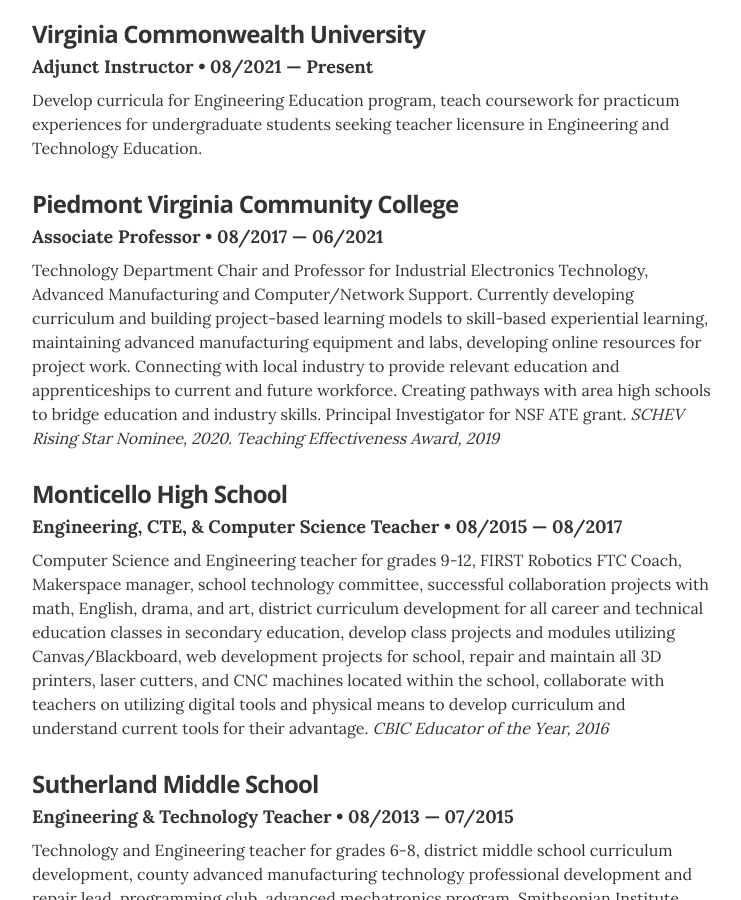
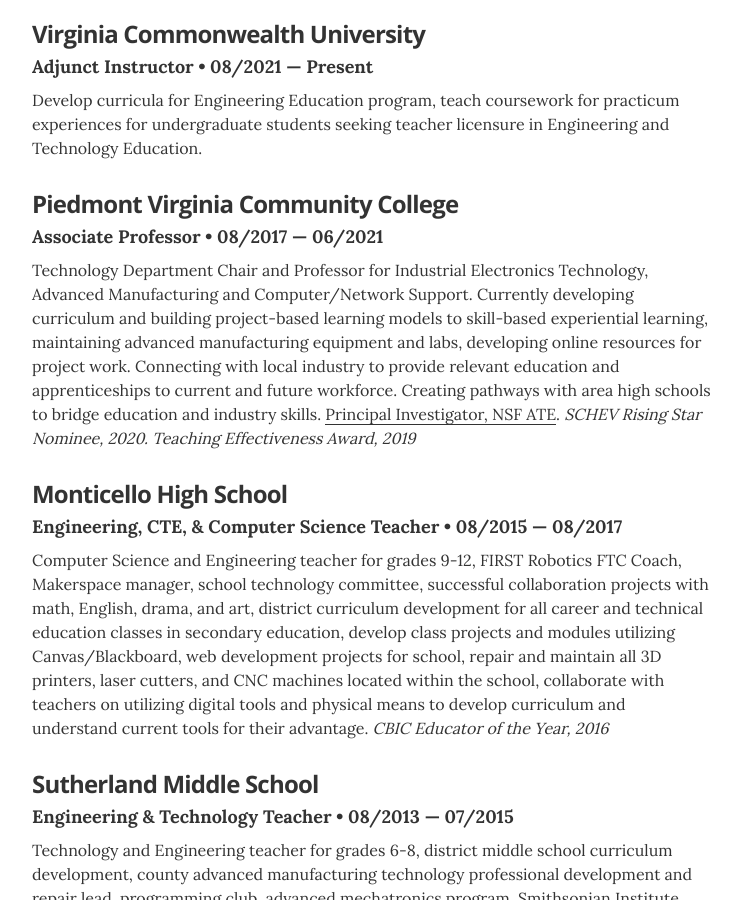
Before and after one commit to eabredder/eabredder.github.io, a Jekyll site: the page built from index.html, in a window 1280 px wide and 900 px high, scrolled down 1688 px. Shown: the whole window, without its empty margins (268-1009 px from the left). Built offline with Jekyll 4.4.1, drawn with Linux system fonts in a browser that asks for light colours.

Commit message:
Update resume.html

```diff
--- a/_layouts/resume.html
+++ b/_layouts/resume.html
@@ -124,7 +124,7 @@
         <div class="resume-item" itemscope itemprop="worksFor" itemtype="http://schema.org/Organization">
           <h3 class="resume-item-title" itemprop="name">Piedmont Virginia Community College</h3>
           <h4 class="resume-item-details" itemprop="description">Associate Professor &bull; 08/2017 &mdash; 06/2021</h4>
-          <p class="resume-item-copy">Technology Department Chair and Professor for Industrial Electronics Technology, Advanced Manufacturing and Computer/Network Support. Currently developing curriculum and building project-based learning models to skill-based experiential learning, maintaining advanced manufacturing equipment and labs, developing online resources for project work. Connecting with local industry to provide relevant education and apprenticeships to current and future workforce. Creating pathways with area high schools to bridge education and industry skills. Principal Investigator for NSF ATE grant. <em>SCHEV Rising Star Nominee, 2020. Teaching Effectiveness Award, 2019</em></p>
+          <p class="resume-item-copy">Technology Department Chair and Professor for Industrial Electronics Technology, Advanced Manufacturing and Computer/Network Support. Currently developing curriculum and building project-based learning models to skill-based experiential learning, maintaining advanced manufacturing equipment and labs, developing online resources for project work. Connecting with local industry to provide relevant education and apprenticeships to current and future workforce. Creating pathways with area high schools to bridge education and industry skills. <a href="https://www.nsf.gov/awardsearch/showAward?AWD_ID=1601168" target="_blank">Principal Investigator, NSF ATE</a>. <em>SCHEV Rising Star Nominee, 2020. Teaching Effectiveness Award, 2019</em></p>
 
           </div><!-- end of resume-item -->
 
```
